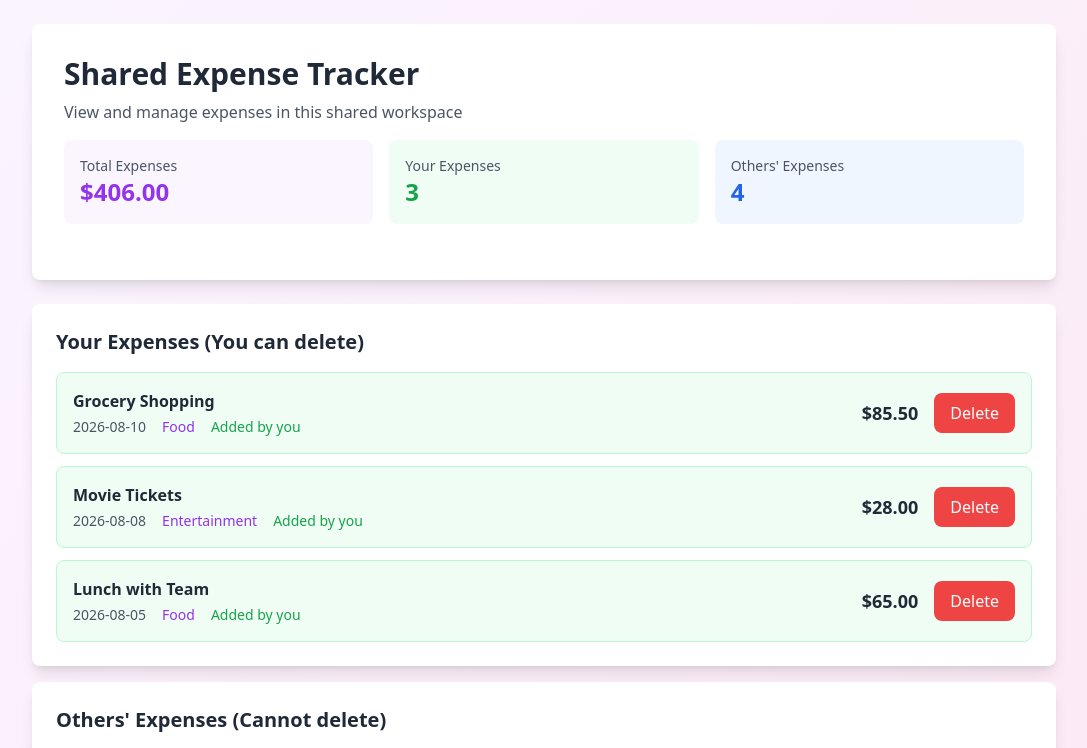
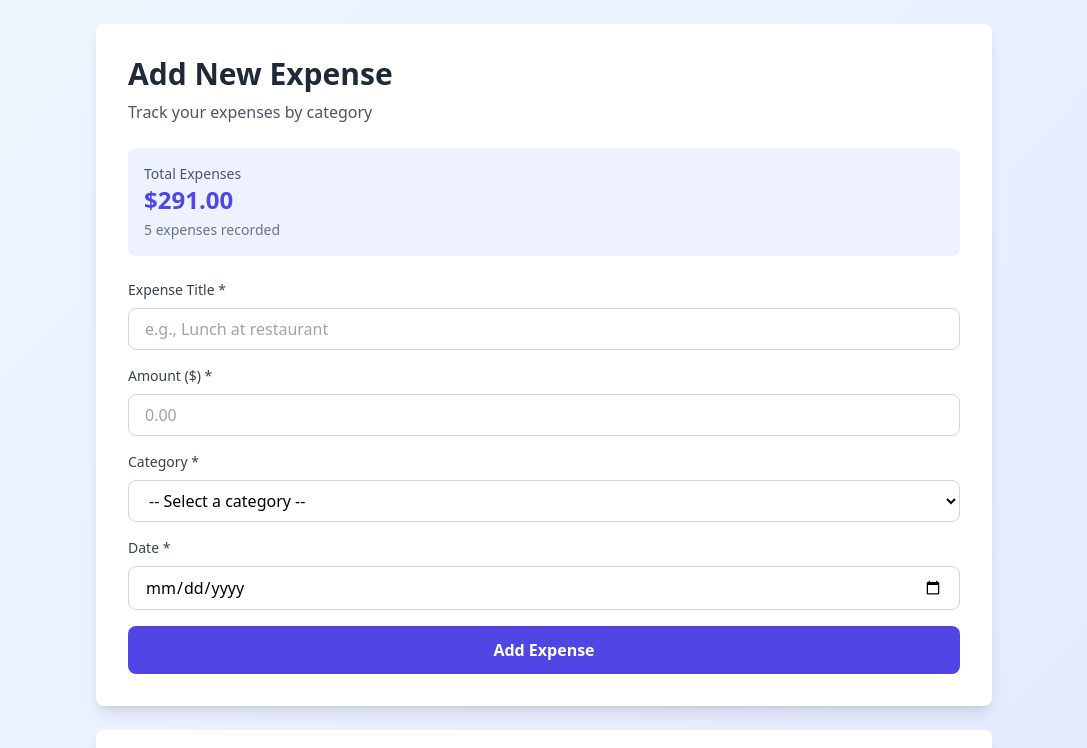
Before and after one commit to dhannan12/pilot-dev-test, a React (Vite) app: page / in a window 1280 px wide. Shown: the top 748 px of the page, without its empty margins (96-1183 px from the left). Built offline with nearby package versions, Linux system fonts and the light colour scheme.

Commit message:
feat: SCRUM-858 — UserAttemptsTo component with category validation

```diff
--- a/src/components/UserAttemptsTo.tsx
+++ b/src/components/UserAttemptsTo.tsx
@@ -1,9 +1,9 @@
 /**
- * UserAttemptsTo — Expense tracker with delete authorization check
+ * UserAttemptsTo — Expense form with category validation
  *
- * Features: expense list display, delete attempt validation, ownership verification, error messaging, mock user system
+ * Features: expense entry form, category selection validation, error messaging, real-time feedback, expense list display
  *
- * Ticket: SCRUM-857 | Branch: proto/SCRUM-853
+ * Ticket: SCRUM-858 | Branch: proto/SCRUM-853
  */
 
 import { useState } from 'react'
@@ -14,69 +14,101 @@ interface Expense {
   amount: number
   category: string
   date: string
-  addedBy: string // user who added the expense
 }
 
-const MOCK_EXPENSES: Expense[] = [
-  { id: '1', title: 'Grocery Shopping', amount: 85.50, category: 'Food', date: '2026-08-10', addedBy: 'current_user' },
-  { id: '2', title: 'Gas Station', amount: 45.00, category: 'Transportation', date: '2026-08-09', addedBy: 'other_user' },
-  { id: '3', title: 'Movie Tickets', amount: 28.00, category: 'Entertainment', date: '2026-08-08', addedBy: 'current_user' },
-  { id: '4', title: 'Coffee Shop', amount: 12.50, category: 'Food', date: '2026-08-07', addedBy: 'other_user' },
-  { id: '5', title: 'Electricity Bill', amount: 120.00, category: 'Utilities', date: '2026-08-06', addedBy: 'other_user' },
-  { id: '6', title: 'Lunch with Team', amount: 65.00, category: 'Food', date: '2026-08-05', addedBy: 'current_user' },
-  { id: '7', title: 'Gym Membership', amount: 50.00, category: 'Other', date: '2026-08-04', addedBy: 'other_user' },
+const PREDEFINED_CATEGORIES = [
+  'Food',
+  'Transportation',
+  'Entertainment',
+  'Utilities',
+  'Healthcare',
+  'Shopping',
+  'Other',
 ]
 
-const CURRENT_USER = 'current_user'
+const MOCK_EXPENSES: Expense[] = [
+  { id: '1', title: 'Grocery Shopping', amount: 85.50, category: 'Food', date: '2026-08-10' },
+  { id: '2', title: 'Gas Station', amount: 45.00, category: 'Transportation', date: '2026-08-09' },
+  { id: '3', title: 'Movie Tickets', amount: 28.00, category: 'Entertainment', date: '2026-08-08' },
+  { id: '4', title: 'Coffee Shop', amount: 12.50, category: 'Food', date: '2026-08-07' },
+  { id: '5', title: 'Electricity Bill', amount: 120.00, category: 'Utilities', date: '2026-08-06' },
+]
 
 export default function UserAttemptsTo() {
   const [expenses, setExpenses] = useState<Expense[]>(MOCK_EXPENSES)
+  const [title, setTitle] = useState('')
+  const [amount, setAmount] = useState('')
+  const [category, setCategory] = useState('')
+  const [date, setDate] = useState('')
   const [error, setError] = useState('')
   const [successMessage, setSuccessMessage] = useState('')
 
-  const handleDelete = (expense: Expense) => {
+  const handleSubmit = (e: React.FormEvent) => {
+    e.preventDefault()
+
     // Clear previous messages
     setError('')
     setSuccessMessage('')
 
-    // Check if current user owns the expense
-    if (expense.addedBy !== CURRENT_USER) {
-      setError(`You cannot delete "${expense.title}" because you did not add it. Only the person who added an expense can delete it.`)
+    // Validate that title is provided
+    if (!title.trim()) {
+      setError('Please enter an expense title.')
       return
     }
 
-    // User is authorized to delete
-    setExpenses(expenses.filter((e) => e.id !== expense.id))
-    setSuccessMessage(`Successfully deleted "${expense.title}"`)
+    // Validate that amount is provided and valid
+    if (!amount || parseFloat(amount) <= 0) {
+      setError('Please enter a valid amount greater than 0.')
+      return
+    }
+
+    // Validate that date is provided
+    if (!date) {
+      setError('Please select a date.')
+      return
+    }
+
+    // CRITICAL VALIDATION: Category must be selected
+    if (!category) {
+      setError('Please select a category before adding the expense.')
+      return
+    }
+
+    // All validations passed - add the expense
+    const newExpense: Expense = {
+      id: Date.now().toString(),
+      title: title.trim(),
+      amount: parseFloat(amount),
+      category,
+      date,
+    }
+
+    setExpenses([newExpense, ...expenses])
+    setSuccessMessage(`Successfully added "${title}" to your expenses.`)
+
+    // Clear form
+    setTitle('')
+    setAmount('')
+    setCategory('')
+    setDate('')
 
     // Clear success message after 3 seconds
     setTimeout(() => setSuccessMessage(''), 3000)
   }
 
   const totalExpenses = expenses.reduce((sum, exp) => sum + exp.amount, 0)
-  const userExpenses = expenses.filter((e) => e.addedBy === CURRENT_USER)
-  const otherExpenses = expenses.filter((e) => e.addedBy !== CURRENT_USER)
 
   return (
-    <section data-testid="user-attempts-to" className="min-h-screen bg-gradient-to-br from-purple-50 to-pink-100 p-6">
-      <div className="max-w-5xl mx-auto">
+    <section data-testid="user-attempts-to" className="min-h-screen bg-gradient-to-br from-blue-50 to-indigo-100 p-6">
+      <div className="max-w-4xl mx-auto">
         <div className="bg-white rounded-lg shadow-lg p-8 mb-6">
-          <h1 className="text-3xl font-bold text-gray-800 mb-2">Shared Expense Tracker</h1>
-          <p className="text-gray-600 mb-4">View and manage expenses in this shared workspace</p>
+          <h1 className="text-3xl font-bold text-gray-800 mb-2">Add New Expense</h1>
+          <p className="text-gray-600 mb-6">Track your expenses by category</p>
 
-          <div className="grid grid-cols-1 md:grid-cols-3 gap-4 mb-6">
-            <div className="bg-purple-50 p-4 rounded-lg">
+          <div className="bg-indigo-50 p-4 rounded-lg mb-6">
             <p className="text-sm text-gray-600">Total Expenses</p>
-              <p className="text-2xl font-bold text-purple-600">${totalExpenses.toFixed(2)}</p>
-            </div>
-            <div className="bg-green-50 p-4 rounded-lg">
-              <p className="text-sm text-gray-600">Your Expenses</p>
-              <p className="text-2xl font-bold text-green-600">{userExpenses.length}</p>
-            </div>
-            <div className="bg-blue-50 p-4 rounded-lg">
-              <p className="text-sm text-gray-600">Others' Expenses</p>
-              <p className="text-2xl font-bold text-blue-600">{otherExpenses.length}</p>
-            </div>
+            <p className="text-2xl font-bold text-indigo-600">${totalExpenses.toFixed(2)}</p>
+            <p className="text-sm text-gray-500 mt-1">{expenses.length} expense{expenses.length !== 1 ? 's' : ''} recorded</p>
           </div>
 
           {error && (
@@ -90,83 +122,111 @@ export default function UserAttemptsTo() {
               <p className="text-green-700 font-medium">{successMessage}</p>
             </div>
           )}
+
+          <form data-testid="user-attempts-to-form" onSubmit={handleSubmit} className="space-y-4">
+            <div>
+              <label htmlFor="title" className="block text-sm font-medium text-gray-700 mb-2">
+                Expense Title *
+              </label>
+              <input
+                id="title"
+                type="text"
+                data-testid="user-attempts-to-title"
+                value={title}
+                onChange={(e) => setTitle(e.target.value)}
+                placeholder="e.g., Lunch at restaurant"
+                className="w-full px-4 py-2 border border-gray-300 rounded-lg focus:ring-2 focus:ring-indigo-500 focus:border-transparent"
+              />
             </div>
 
-        <div className="space-y-4">
-          <div className="bg-white rounded-lg shadow-lg p-6">
-            <h2 className="text-xl font-bold text-gray-800 mb-4">Your Expenses (You can delete)</h2>
+            <div>
+              <label htmlFor="amount" className="block text-sm font-medium text-gray-700 mb-2">
+                Amount ($) *
+              </label>
+              <input
+                id="amount"
+                type="number"
+                step="0.01"
+                data-testid="user-attempts-to-amount"
+                value={amount}
+                onChange={(e) => setAmount(e.target.value)}
+                placeholder="0.00"
+                className="w-full px-4 py-2 border border-gray-300 rounded-lg focus:ring-2 focus:ring-indigo-500 focus:border-transparent"
+              />
+            </div>
+
+            <div>
+              <label htmlFor="category" className="block text-sm font-medium text-gray-700 mb-2">
+                Category *
+              </label>
+              <select
+                id="category"
+                data-testid="user-attempts-to-category"
+                value={category}
+                onChange={(e) => setCategory(e.target.value)}
+                className="w-full px-4 py-2 border border-gray-300 rounded-lg focus:ring-2 focus:ring-indigo-500 focus:border-transparent bg-white"
+              >
+                <option value="">-- Select a category --</option>
+                {PREDEFINED_CATEGORIES.map((cat) => (
+                  <option key={cat} value={cat}>
+                    {cat}
+                  </option>
+                ))}
+              </select>
+            </div>
+
+            <div>
+              <label htmlFor="date" className="block text-sm font-medium text-gray-700 mb-2">
+                Date *
+              </label>
+              <input
+                id="date"
+                type="date"
+                data-testid="user-attempts-to-date"
+                value={date}
+                onChange={(e) => setDate(e.target.value)}
+                className="w-full px-4 py-2 border border-gray-300 rounded-lg focus:ring-2 focus:ring-indigo-500 focus:border-transparent"
+              />
+            </div>
+
+            <button
+              type="submit"
+              data-testid="user-attempts-to-submit"
+              className="w-full bg-indigo-600 hover:bg-indigo-700 text-white font-semibold py-3 px-6 rounded-lg transition-colors duration-200"
+            >
+              Add Expense
+            </button>
+          </form>
+        </div>
+
+        <div className="bg-white rounded-lg shadow-lg p-8">
+          <h2 className="text-2xl font-bold text-gray-800 mb-4">Expense History</h2>
           <ul data-testid="user-attempts-to-list" className="space-y-3">
-              {userExpenses.length === 0 ? (
-                <li className="text-center text-gray-500 py-4">No expenses added by you yet</li>
+            {expenses.length === 0 ? (
+              <li className="text-center text-gray-500 py-8">No expenses recorded yet</li>
             ) : (
-                userExpenses.map((expense) => (
+              expenses.map((expense) => (
                 <li
                   key={expense.id}
                   data-testid="user-attempts-to-item"
-                    className="flex items-center justify-between p-4 bg-green-50 rounded-lg border border-green-200"
+                  className="flex items-center justify-between p-4 bg-gray-50 rounded-lg border border-gray-200 hover:bg-gray-100 transition-colors duration-150"
                 >
                   <div className="flex-1">
                     <h3 className="font-semibold text-gray-800">{expense.title}</h3>
                     <div className="flex gap-4 mt-1">
                       <span className="text-sm text-gray-600">{expense.date}</span>
-                        <span className="text-sm text-purple-600 font-medium">{expense.category}</span>
-                        <span className="text-sm text-green-600 font-medium">Added by you</span>
+                      <span className="text-sm text-indigo-600 font-medium bg-indigo-50 px-2 py-0.5 rounded">
+                        {expense.category}
+                      </span>
                     </div>
                   </div>
-                    <div className="flex items-center gap-4">
-                      <p className="text-lg font-bold text-gray-800">${expense.amount.toFixed(2)}</p>
-                      <button
-                        data-testid="user-attempts-to-delete"
-                        onClick={() => handleDelete(expense)}
-                        className="bg-red-500 hover:bg-red-600 text-white font-medium py-2 px-4 rounded-lg transition-colors duration-200"
-                      >
-                        Delete
-                      </button>
-                    </div>
-                  </li>
-                ))
-              )}
-            </ul>
-          </div>
-
-          <div className="bg-white rounded-lg shadow-lg p-6">
-            <h2 className="text-xl font-bold text-gray-800 mb-4">Others' Expenses (Cannot delete)</h2>
-            <ul data-testid="user-attempts-to-others-list" className="space-y-3">
-              {otherExpenses.length === 0 ? (
-                <li className="text-center text-gray-500 py-4">No expenses from other users</li>
-              ) : (
-                otherExpenses.map((expense) => (
-                  <li
-                    key={expense.id}
-                    data-testid="user-attempts-to-other-item"
-                    className="flex items-center justify-between p-4 bg-gray-50 rounded-lg border border-gray-200"
-                  >
-                    <div className="flex-1">
-                      <h3 className="font-semibold text-gray-800">{expense.title}</h3>
-                      <div className="flex gap-4 mt-1">
-                        <span className="text-sm text-gray-600">{expense.date}</span>
-                        <span className="text-sm text-purple-600 font-medium">{expense.category}</span>
-                        <span className="text-sm text-blue-600 font-medium">Added by other user</span>
-                      </div>
-                    </div>
-                    <div className="flex items-center gap-4">
-                      <p className="text-lg font-bold text-gray-800">${expense.amount.toFixed(2)}</p>
-                      <button
-                        data-testid="user-attempts-to-delete-other"
-                        onClick={() => handleDelete(expense)}
-                        className="bg-gray-300 hover:bg-gray-400 text-gray-700 font-medium py-2 px-4 rounded-lg transition-colors duration-200 cursor-pointer"
-                        title="You cannot delete expenses added by other users"
-                      >
-                        Delete
-                      </button>
-                    </div>
+                  <p className="text-xl font-bold text-gray-800">${expense.amount.toFixed(2)}</p>
                 </li>
               ))
             )}
           </ul>
         </div>
       </div>
-      </div>
     </section>
   )
 }
```
Also changed, not shown: 1 other file (tests, documents, lock files or other folders). Lines whose indentation alone changed are shown as unchanged.
